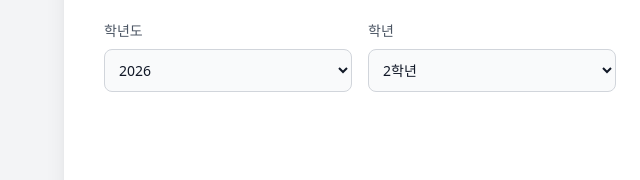
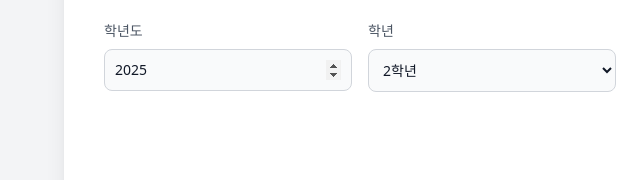
Before and after one commit to KKHLAND/textbook, a plain HTML site: page index.html in a window 1280 px wide. Shown: the part 620-800 px from the top of the page, 0-640 px from the left. Drawn offline with nearby package versions, Linux system fonts and the light colour scheme.

Commit message:
Update index.html

```diff
--- a/index.html
+++ b/index.html
@@ -26,6 +26,11 @@
           #print-preview-content {
               padding: 0 !important;
           }
+        }
+        /* 숫자 입력 필드의 화살표 버튼을 항상 표시하도록 스타일 추가 */
+        input[type=number]::-webkit-inner-spin-button,
+        input[type=number]::-webkit-outer-spin-button {
+            opacity: 1;
         }
     </style>
 </head>
@@ -97,9 +102,7 @@
                         <div class="grid grid-cols-1 sm:grid-cols-2 gap-4">
                             <div>
                                 <label for="academic-year-select" class="block text-sm font-medium text-gray-600 mb-2">학년도</label>
-                                <select id="academic-year-select" class="w-full bg-gray-50 border border-gray-300 text-gray-900 text-sm rounded-lg focus:ring-blue-500 focus:border-blue-500 block p-2.5 transition">
-                                    <option>2026</option><option>2027</option><option>2028</option><option>2029</option><option>2030</option>
-                                </select>
+                                <input type="number" id="academic-year-select" value="2025" min="2020" max="2035" class="w-full bg-gray-50 border border-gray-300 text-gray-900 text-sm rounded-lg focus:ring-blue-500 focus:border-blue-500 block p-2.5 transition">
                             </div>
                             <div>
                                 <label for="grade-select" class="block text-sm font-medium text-gray-600 mb-2">학년</label>
```
